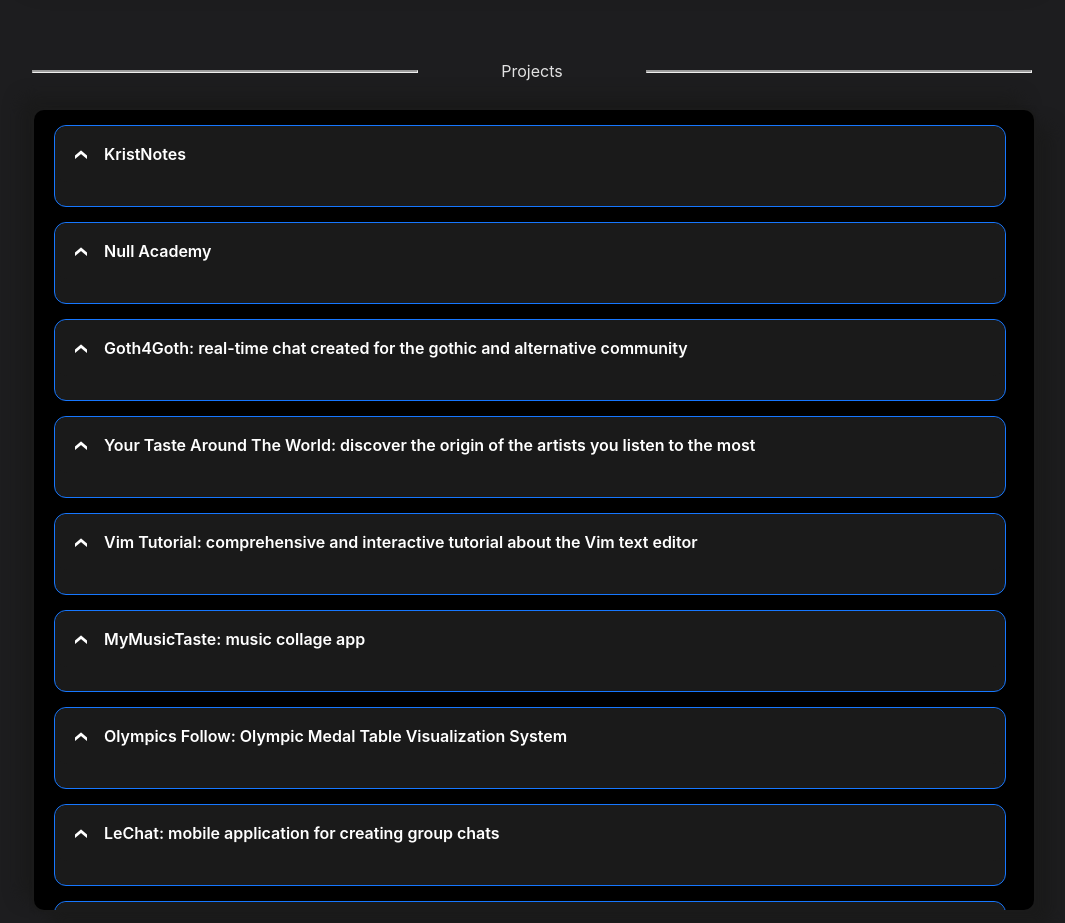
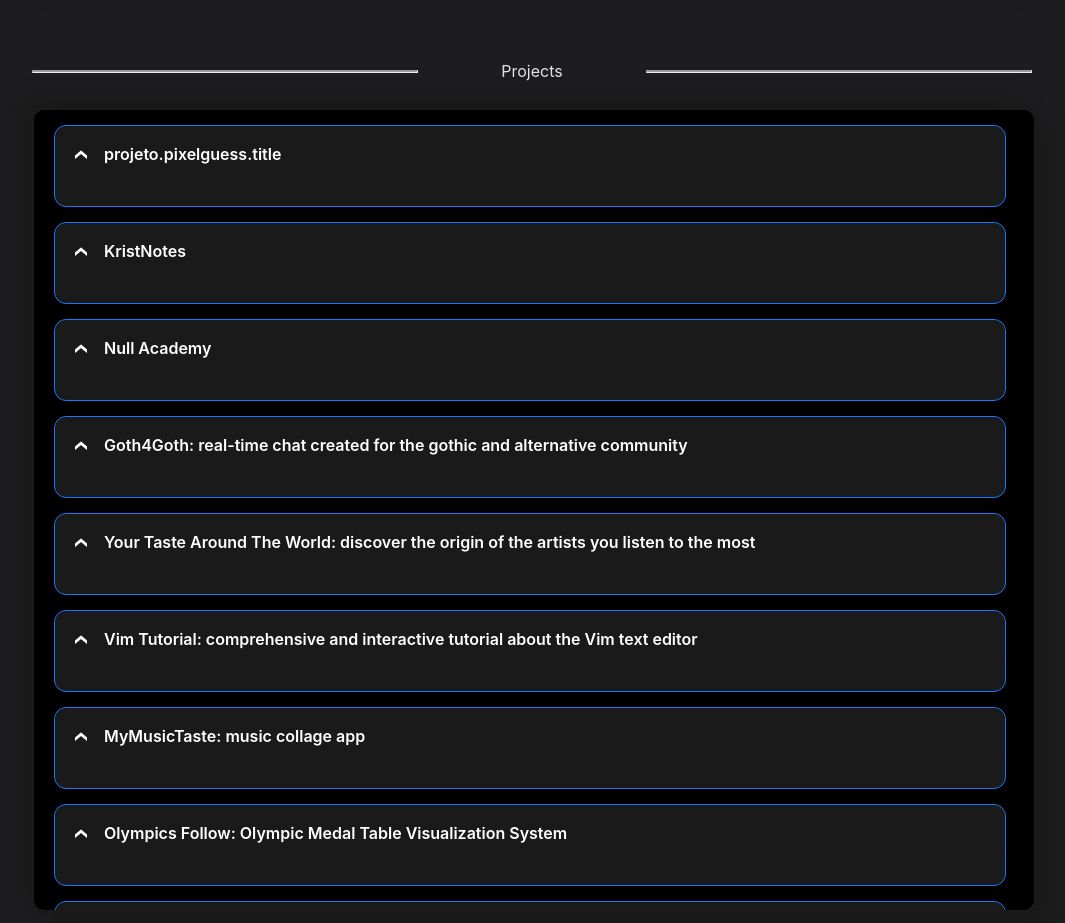
Before and after one commit to vlopess/PersonalSite, a React (Vite) app: page / in a window 1280 px wide. Shown: the part 1860-2783 px from the top of the page, without its empty margins (108-1173 px from the left). Built offline with nearby package versions, Linux system fonts and the light colour scheme.

Commit message:
Update ContentHome.jsx

```diff
--- a/src/components/ContentHome/ContentHome.jsx
+++ b/src/components/ContentHome/ContentHome.jsx
@@ -159,6 +159,29 @@
                                     width: "100%",
                                     height: "100%"
                                 }}>
+                                <DropDownProjects
+                                    id={"pixelguessID"}
+                                    title={<Translator path="projeto.pixelguess.title"/>}>
+                                    <SlideShow id={"pixelguess"}>
+                                        <SlideItem id={"pixelguess"}
+                                                   imgUrl={"https://images2.imgbox.com/92/03/pJEPtykc_o.jpeg"}/>
+                                    </SlideShow>
+                                    <p>
+                                        <Translator path="projeto.pixelguess.text"/>
+                                    </p>
+                                    <div className={"description-project"} style={{display: "flex", justifyContent: "space-between"}}>
+                                        <div>
+                                            <img src="https://skillicons.dev/icons?i=css"/>
+                                            <img src="https://skillicons.dev/icons?i=html"/>
+                                            <img src="https://skillicons.dev/icons?i=js"/>
+                                            <img src="https://skillicons.dev/icons?i=react"/>
+                                        </div>
+                                        <div style={{display: "flex"}}>
+                                            <ButtonGithub url={"https://github.com/vlopess/PixelGuess"}/>
+                                            <ButtonWeb url={"https://pixelguess.vlopesdev.me/"}/>
+                                        </div>
+                                    </div>
+                                </DropDownProjects>
                                 <DropDownProjects
                                     id={"kristnotesID"}
                                     title={<Translator path="projeto.kristnotes.title"/>}>
```
